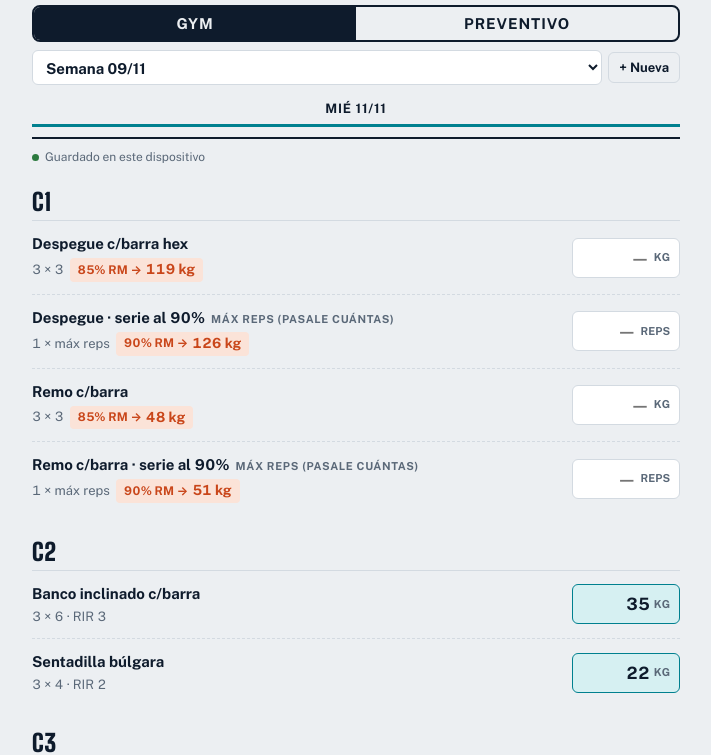
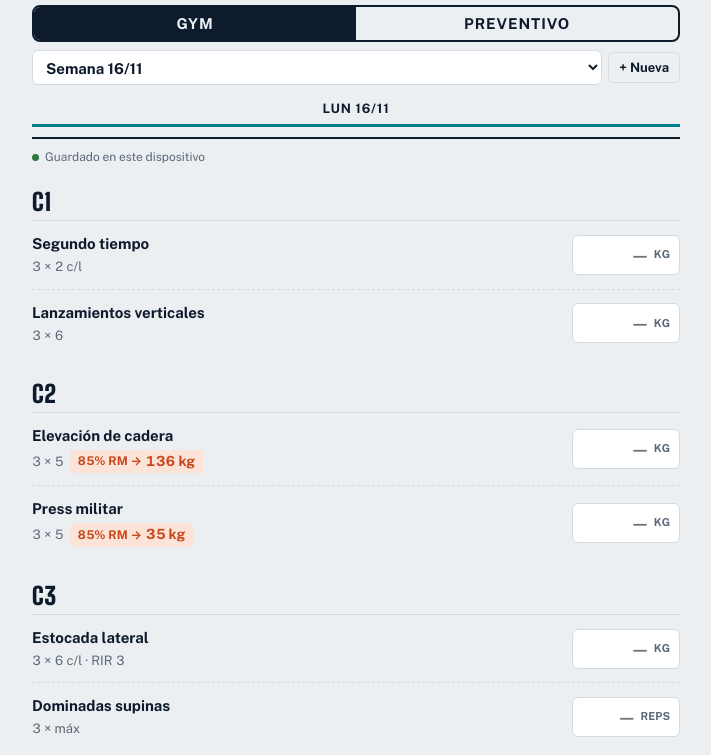
Before and after one commit to mbtombesi/rutina-ub, a plain HTML site: page index.html in a window 1280 px wide. Shown: the part 69-824 px from the top of the page, without its empty margins (284-995 px from the left). Drawn offline with nearby package versions, Linux system fonts and the light colour scheme.

Commit message:
Add files via upload

```diff
--- a/index.html
+++ b/index.html
@@ -623,6 +623,58 @@ const SEM0911_DAY = {k:"mie1111", t:"Mié 11/11", blocks:[
   }
   seeded.push("log1111"); ls.set("ub-seeded", seeded);
 })();
+const SAB1411_DAY = {k:"sab1411", t:"Sáb 14/11", blocks:[
+ {b:"C1", ex:[
+   {id:"plancha2ap", n:"Plancha 2 apoyos", rx:'2 × 10" c/l'},
+   {id:"pallofL", n:"Pallof press en L", rx:"2 × 5 c/l", log:"kg"},
+   {id:"planchalat", n:"Plancha lateral", rx:'2 × 10" c/l'}]},
+ {b:"C2", ex:[
+   {id:"tiron", n:"Tirón medio muslo", rx:'3 × 3"'},
+   {id:"saltocajon", n:"Saltos al cajón", rx:"+ 3"},
+   {id:"remobanco", n:"Remo en banco", rx:"3 × 6", pct:60, rm:"remo", log:"kg"},
+   {id:"lanzvert", n:"Lanzamientos verticales", rx:"+ 5", log:"kg"}]},
+ {b:"C3", ex:[
+   {id:"pushup", n:"Push up", rx:"3 × 4"},
+   {id:"caderaiso", n:"Elevación de cadera isométrica", rx:"3 × 20 · sin carga"}]},
+]};
+(function seedSab1411(){
+  const seeded = ls.get("ub-seeded", []);
+  if(seeded.includes("sab1411")) return;
+  let r = store.list.find(x=>x.days.some(d=>d.k==="mie1111")) || store.list.find(x=>{ const k=nkey0(x.name); return k.includes("semana") && /(^| )0?9 11( |$)/.test(k); });
+  if(!r){ r={id:"sem0911", name:"Semana 09/11", weeks:1, days:[]}; store.list.push(r); }
+  if(!r.days.some(d=>d.k===SAB1411_DAY.k)) r.days.push(...norm([SAB1411_DAY], r.weeks||1));
+  store.active=r.id; r.lastWeek=1; seedDay=SAB1411_DAY.k;
+  seeded.push("sab1411"); ls.set("ub-seeded", seeded); ls.set("ub-rutinas", store);
+})();
+const LUN1611_DAY = {k:"lun1611", t:"Lun 16/11", blocks:[
+ {b:"C1", ex:[
+   {id:"2tbarra", n:"Segundo tiempo", rx:"3 × 2 c/l", log:"kg"},
+   {id:"lanzvert", n:"Lanzamientos verticales", rx:"3 × 6", log:"kg"}]},
+ {b:"C2", ex:[
+   {id:"cadera", n:"Elevación de cadera", rx:"3 × 5", pct:85, rm:"cadera", log:"kg"},
+   {id:"pressmil", n:"Press militar", rx:"3 × 5", pct:85, rm:"press", log:"kg"}]},
+ {b:"C3", ex:[
+   {id:"estocadalat", n:"Estocada lateral", rx:"3 × 6 c/l · RIR 3", log:"kg"},
+   {id:"domsupinas", n:"Dominadas supinas", rx:"3 × máx", log:"reps"}]},
+ {b:"C4", ex:[
+   {id:"vlaterales", n:"Vuelos laterales", rx:"15-15-12 · RIR 1-2", log:"kg"},
+   {id:"bicepsw", n:"Bíceps c/barra W", rx:"15-15-12 · RIR 1-2", log:"kg"},
+   {id:"tricpolea", n:"Tríceps en polea", rx:"15-15-12 · RIR 1-2", log:"kg"}]},
+]};
+(function seedSem1611(){
+  const seeded = ls.get("ub-seeded", []);
+  if(seeded.includes("sem1611")) return;
+  let r = store.list.find(x=>{ const k=nkey0(x.name); return k.includes("semana") && /(^| )16 11( |$)/.test(k); });
+  if(!r){ r={id:"sem1611", name:"Semana 16/11", weeks:1, days:[]}; store.list.push(r); }
+  if(!r.days.some(d=>d.k===LUN1611_DAY.k)){
+    const docs0 = ls.get("ub-docs", {});
+    const hasLog = k => Object.keys(docs0).some(id=>id.startsWith(r.id+"-") && id.endsWith("-"+k) && Object.keys(docs0[id]?.v||{}).length);
+    if(r.days.length===1 && !r.days[0].blocks.length && !hasLog(r.days[0].k)) r.days=[];
+    r.days.push(...norm([LUN1611_DAY], r.weeks||1));
+  }
+  store.active=r.id; r.lastWeek=1; seedDay=LUN1611_DAY.k;
+  seeded.push("sem1611"); ls.set("ub-seeded", seeded); ls.set("ub-rutinas", store);
+})();
 const getRut = id => store.list.find(r=>r.id===id);
 let rutina = getRut(store.active) || store.list[0];
 let docs = ls.get("ub-docs", {});
--- a/sw.js
+++ b/sw.js
@@ -1,5 +1,5 @@
 // Guarda la app para que abra sin internet. Cambiá VERSION cuando actualices la rutina.
-const VERSION = "rutina-ub-v12";
+const VERSION = "rutina-ub-v14";
 const FILES = ["./", "index.html", "manifest.json", "icon-192.png", "icon-512.png", "icon-180.png", "icon-maskable.png"];
 
 self.addEventListener("install", e => {
```
